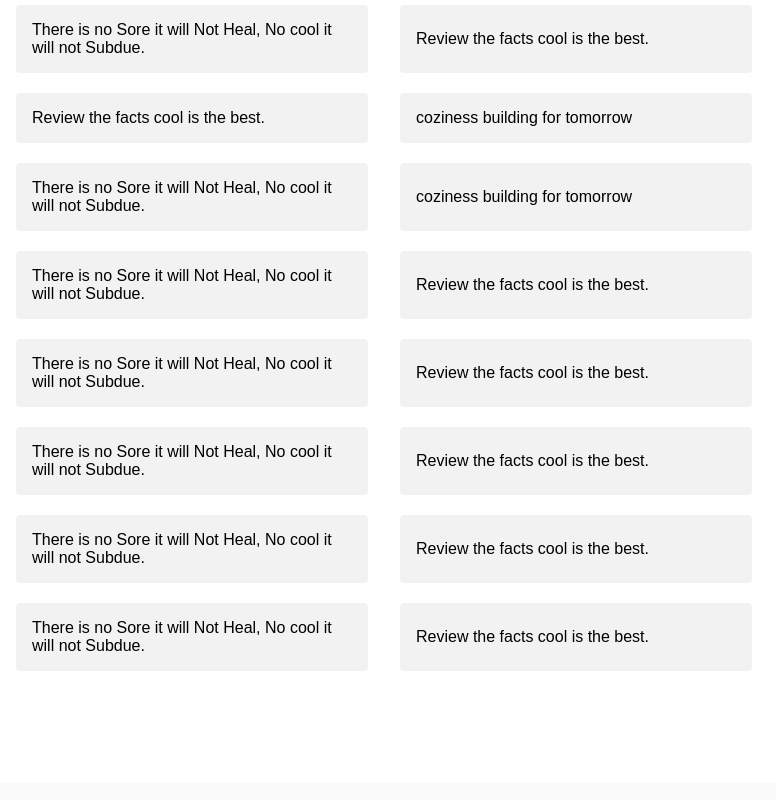
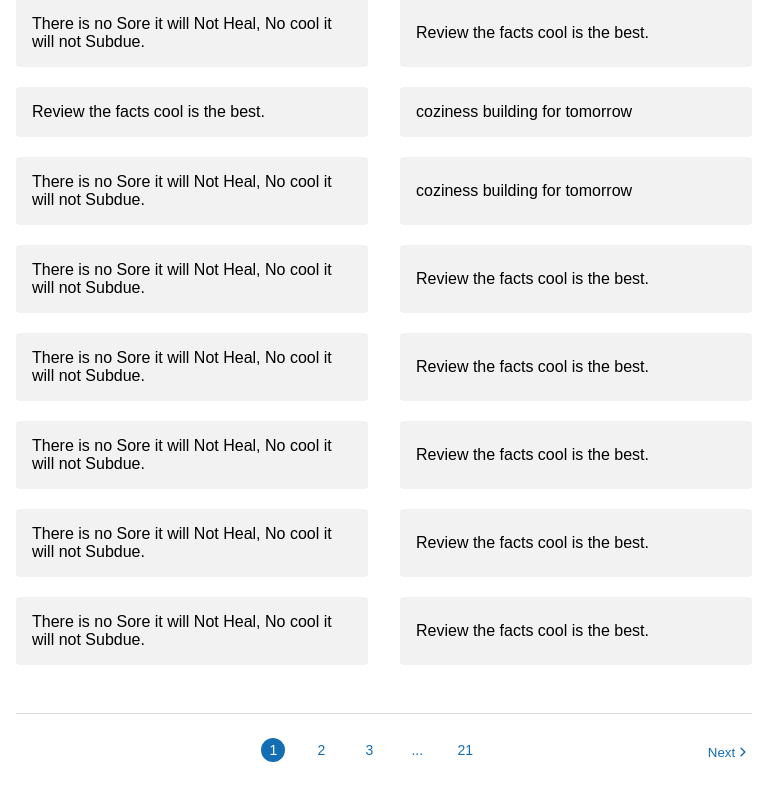
Before and after one commit to abinjohn123/dukaan-assignment, a React (Create React App) app: page / in a window 1280 px wide. Shown: the part 778-1578 px from the top of the page, without its empty margins (256-1032 px from the left). Built offline with nearby package versions, Linux system fonts and the light colour scheme.

Commit message:
feat: create pagination section

```diff
--- a/src/Main.js
+++ b/src/Main.js
@@ -29,6 +29,14 @@ function SearchResults() {
         <Result key={index} textContent={result} />
       ))}
     </div>
+  );
+}
+
+function PageNumber({ number, isActive }) {
+  return (
+    <button className={`page-number ${isActive ? "--active" : ""}`}>
+      {number}
+    </button>
   );
 }
 
@@ -77,7 +85,30 @@ export default function Main() {
           </header>
           <SearchResults />
         </div>
-        <div className="slogan-pagination"></div>
+        <div className="slogan-pagination">
+          <div className="slogan-pagination-container">
+            <PageNumber number={1} isActive={true} />
+            <PageNumber number={2} />
+            <PageNumber number={3} />
+            <span className="page-number">...</span>
+            <PageNumber number={21} />
+          </div>
+          <button className="slogan-pagination-btn">
+            <p>Next</p>
+            <svg
+              width="12"
+              height="12"
+              viewBox="0 0 12 12"
+              fill="none"
+              xmlns="http://www.w3.org/2000/svg"
+            >
+              <path
+                d="M3.58311 10.2919C3.33086 10.0396 3.30792 9.6449 3.51431 9.36675L3.58311 9.28706L6.86984 6L3.58311 2.71294C3.33086 2.46069 3.30792 2.06596 3.51431 1.7878L3.58311 1.70811C3.83536 1.45586 4.23009 1.43292 4.50825 1.63931L4.58794 1.70811L8.37742 5.49758C8.62967 5.74983 8.6526 6.14457 8.44621 6.42273L8.37742 6.50242L4.58794 10.2919C4.31047 10.5694 3.86059 10.5694 3.58311 10.2919Z"
+                fill="#146EB4"
+              />
+            </svg>
+          </button>
+        </div>
       </main>
     </div>
   );
--- a/src/styles.css
+++ b/src/styles.css
@@ -76,6 +76,7 @@ a:active {
 .main {
   background-color: var(--white);
   /* background-color: slategrey; */
+  box-shadow: 0 2px 8px rgba(26, 24, 30, 0.06);
   width: 1120px;
   margin: 0 auto;
   padding: 64px 192px;
@@ -86,7 +87,7 @@ a:active {
   row-gap: 48px;
   column-gap: 32px;
 
-  transform: translate(0, -194px);
+  transform: translate(0, -200px);
 }
 
 .horizontal-rule {
@@ -211,8 +212,58 @@ a:active {
   align-items: center;
 }
 
-.slogan-results-nav {
+.slogan-pagination {
   grid-column: 1/-1;
   height: 49px;
   border-top: 1px solid #d9d9d9;
+
+  display: grid;
+  grid-template-columns: repeat(3, 1fr);
+  align-items: end;
 }
+
+.slogan-pagination-container {
+  grid-column: 2/3;
+}
+
+.slogan-pagination-container {
+  display: flex;
+  gap: 24px;
+  align-items: flex-end;
+}
+
+.page-number {
+  width: 24px;
+  height: 24px;
+  line-height: 20px;
+  border: none;
+  font-size: 14px;
+  color: var(--primary);
+  border-radius: 1000px;
+  background: none;
+
+  display: flex;
+  align-items: center;
+  justify-content: center;
+  cursor: pointer;
+}
+
+.page-number.--active {
+  background-color: var(--primary);
+  color: var(--white);
+}
+
+.slogan-pagination-btn {
+  justify-self: end;
+  width: 47px;
+  height: 20px;
+  display: flex;
+  gap: 2px;
+  align-items: center;
+  justify-content: center;
+
+  background: none;
+  border: none;
+  cursor: pointer;
+  color: var(--primary);
+}
```
Also changed, not shown: public/assets/icons/arrow.svg (added).
